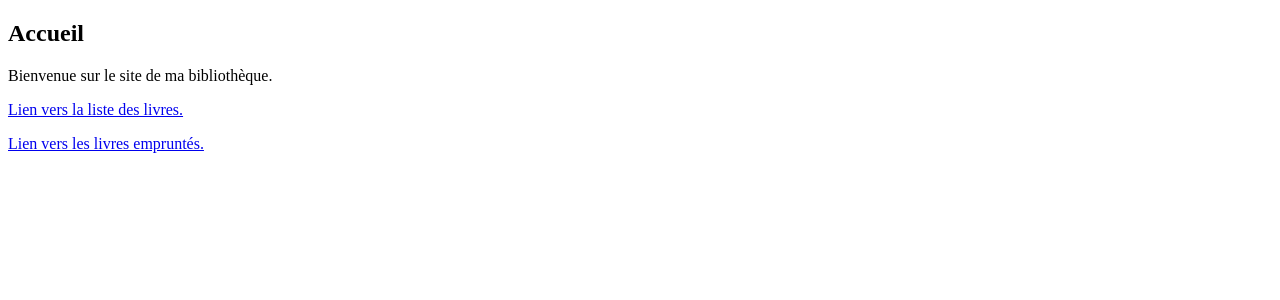
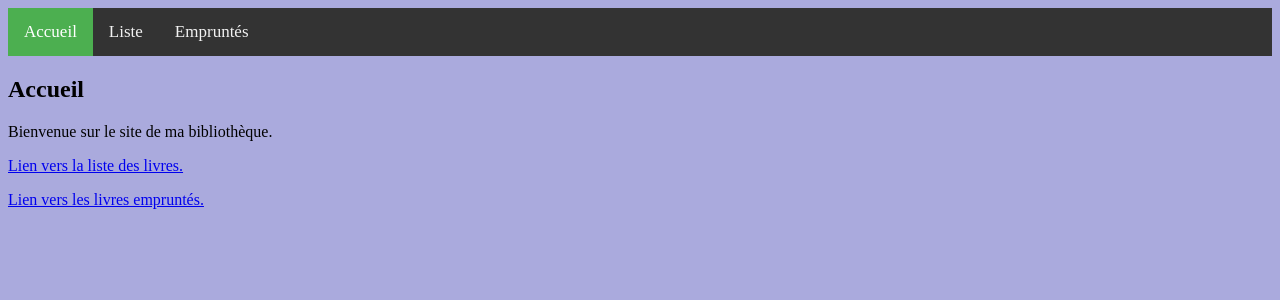
Before and after one commit to Coupechoux/django_course, a Django app: template books/templates/books/index.html in a window 1280 px wide. Shown: the top 300 px of the page. Run offline with Django 3.2, Linux system fonts and the light colour scheme; the template is opened without the code that fills it, so the values that code supplies are empty.

Commit message:
12/01 midi

```diff
--- /dev/null
+++ b/books/static/books/style.css
@@ -0,0 +1,31 @@
+body {
+	background-color: #aaaadd;
+}
+
+/* Add a black background color to the top navigation */
+.topnav {
+  background-color: #333;
+  overflow: hidden;
+}
+
+/* Style the links inside the navigation bar */
+.topnav a {
+  float: left;
+  color: #f2f2f2;
+  text-align: center;
+  padding: 14px 16px;
+  text-decoration: none;
+  font-size: 17px;
+}
+
+/* Change the color of links on hover */
+.topnav a:hover {
+  background-color: #ddd;
+  color: black;
+}
+
+/* Add a color to the active/current link */
+.topnav a.active {
+  background-color: #4CAF50;
+  color: white;
+}
--- a/books/templates/books/index.html
+++ b/books/templates/books/index.html
@@ -1,5 +1,8 @@
 {# Je me sers du fichier books/main.html comme base pour ce fichier #}
 {% extends 'books/main.html' %}
+
+{# Activer le menu correspondant #}
+{% block nav_index %}class="active" {% endblock %}
 
 {# Ce que je précise par rapport à la base, c'est ce qu'il y a dans le bloc content #}
 {% block content %}
--- a/books/templates/books/lent_books.html
+++ b/books/templates/books/lent_books.html
@@ -1,4 +1,7 @@
 {% extends 'books/main.html' %}
+
+{% block nav_lent %}class="active" {% endblock %}
+
 {% block content %}
 <p>Voici la liste des livres empruntés.</p>
 {# On va créer une liste, et rajouter un élément dedans pour chaque livre. #}
--- a/books/templates/books/list.html
+++ b/books/templates/books/list.html
@@ -1,5 +1,7 @@
 {# Il faut se servir du fichier books/main.html comme base #}
 {% extends 'books/main.html' %}
+
+{% block nav_list %}class="active" {% endblock %}
 
 {% block content %}
 <p>Voici la liste des livres de la bibliothèque.</p>
--- a/books/templates/books/main.html
+++ b/books/templates/books/main.html
@@ -1,10 +1,20 @@
 {# Ce fichier me servira de base, de patron, pour les autres templates (fichiers html). On précise dedans une base qui est commune à toutes les pages. En l'occurence, il y aura toute la partie "head" qui restera identique, et nous aurons deux blocs dans le body. Le premier bloc sera le contenu de la page en question ; ici, je parle du patron commun à toutes les autres pages, donc je ne sais pas ce qu'il y aura dedans (ça dépend de la page en question). Donc je le laisse vide, et je laisse les pages le remplir. Le deuxième bloc sera le lien de retour à l'accueil, qui sera présent sur presque toutes les pages. Si je veux le laisser tel quel, j'ai juste à ne pas modifier ce bloc. Si je veux le remplacer par autre chose, je le modifie. #}
+{% load static %}
 <!DOCTYPE html>
 <html>
 <head>
+<link rel="stylesheet" type="text/css" href="{% static 'books/style.css' %}">
 <title>La bibliothèque de Pierre</title>
 </head>
 <body>
+
+{# Menu principal #}
+<div class="topnav">
+	<a {% block nav_index %}{% endblock %}href="{% url 'books_index' %}">Accueil</a>
+	<a {% block nav_list %}{% endblock %}href="{% url 'books_list' %}">Liste</a>
+	<a {% block nav_lent %}{% endblock %}href="{% url 'lent_books' %}">Empruntés</a>
+</div>
+
 {% block content %}{% endblock %}
 {% block return_to_index %}<a href="{% url 'books_index' %}">Retour à l'accueil</a>{% endblock %}
 </body>
--- a/books/urls.py
+++ b/books/urls.py
@@ -6,4 +6,5 @@ urlpatterns = [
 	path('list/', views.list_view, name='books_list'),
 	path('detail/<int:book_id>', views.detail_view, name='books_detail'),
 	path('lent/', views.lent_view, name='lent_books'),
+	path('add/person/', views.add_person, name='add_person'),
 ]
--- a/my_site/settings.py
+++ b/my_site/settings.py
@@ -130,3 +130,4 @@ USE_TZ = True
 # https://docs.djangoproject.com/en/3.1/howto/static-files/
 
 STATIC_URL = '/static/'
+STATIC_ROOT = 'static'
```
Also changed, not shown: books/forms.py (added, +23 -0 lines), books/templates/books/add_person.html (added, +22 -0 lines), books/views.py (+45 -2 lines), 1 other file.
